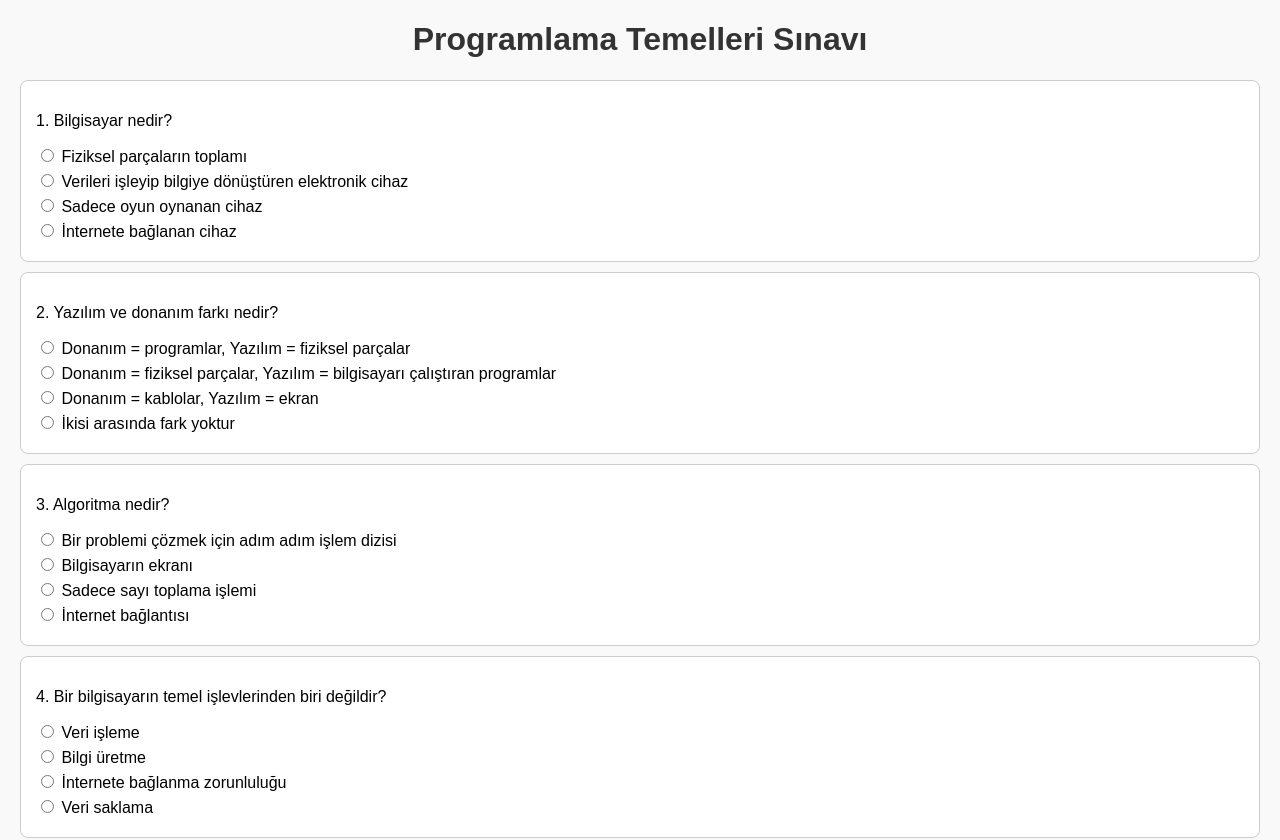
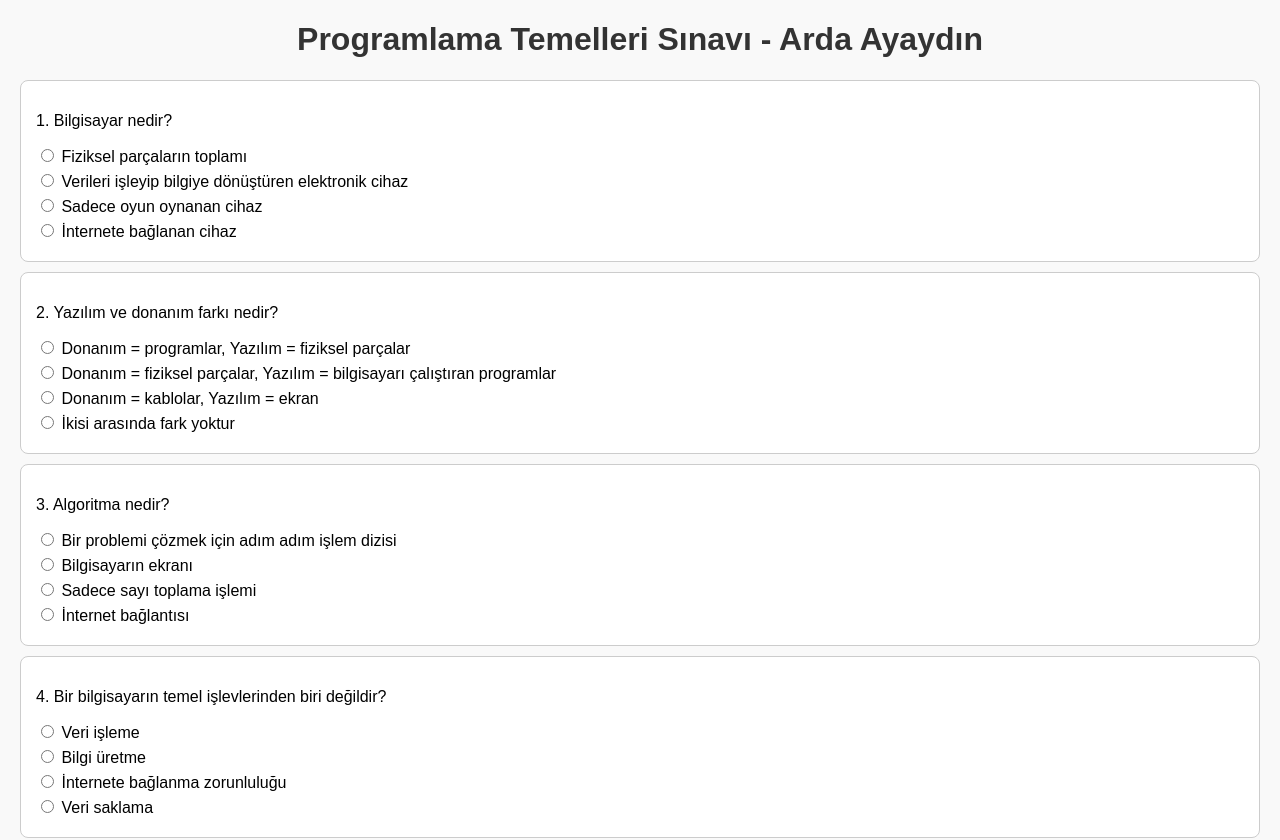
Before and after one commit to ardaayaydin0/programlamatemelleri, a plain HTML site: page index.html in a window 1280 px wide. Shown: the top 840 px of the page. Drawn offline with Linux system fonts and the light colour scheme.

Commit message:
Update index.html

```diff
--- a/index.html
+++ b/index.html
@@ -16,7 +16,7 @@
 </style>
 </head>
 <body>
-<h1>Programlama Temelleri Sınavı</h1>
+<h1>Programlama Temelleri Sınavı - Arda Ayaydın</h1>
 
 <form id="sinavForm">
 
```
